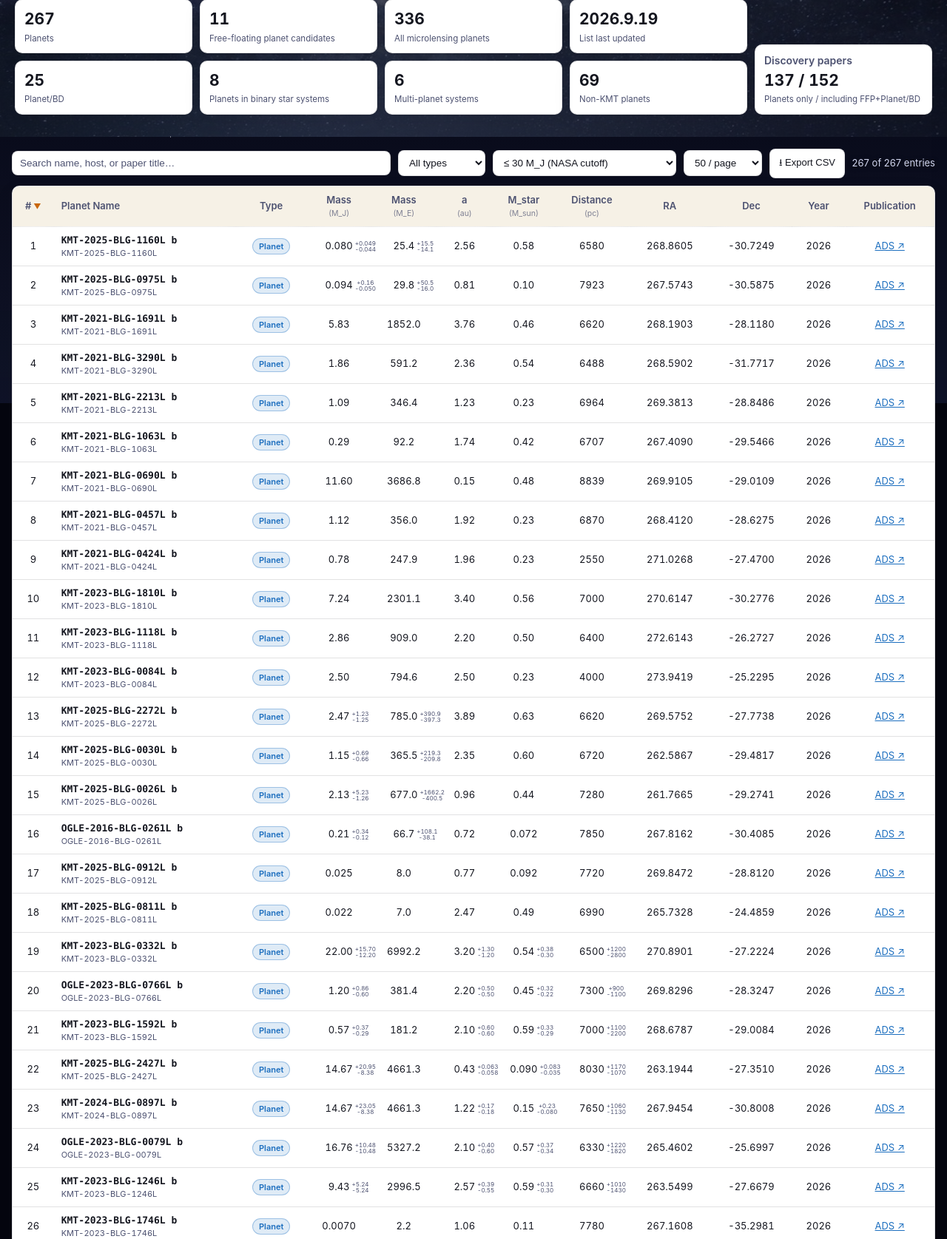
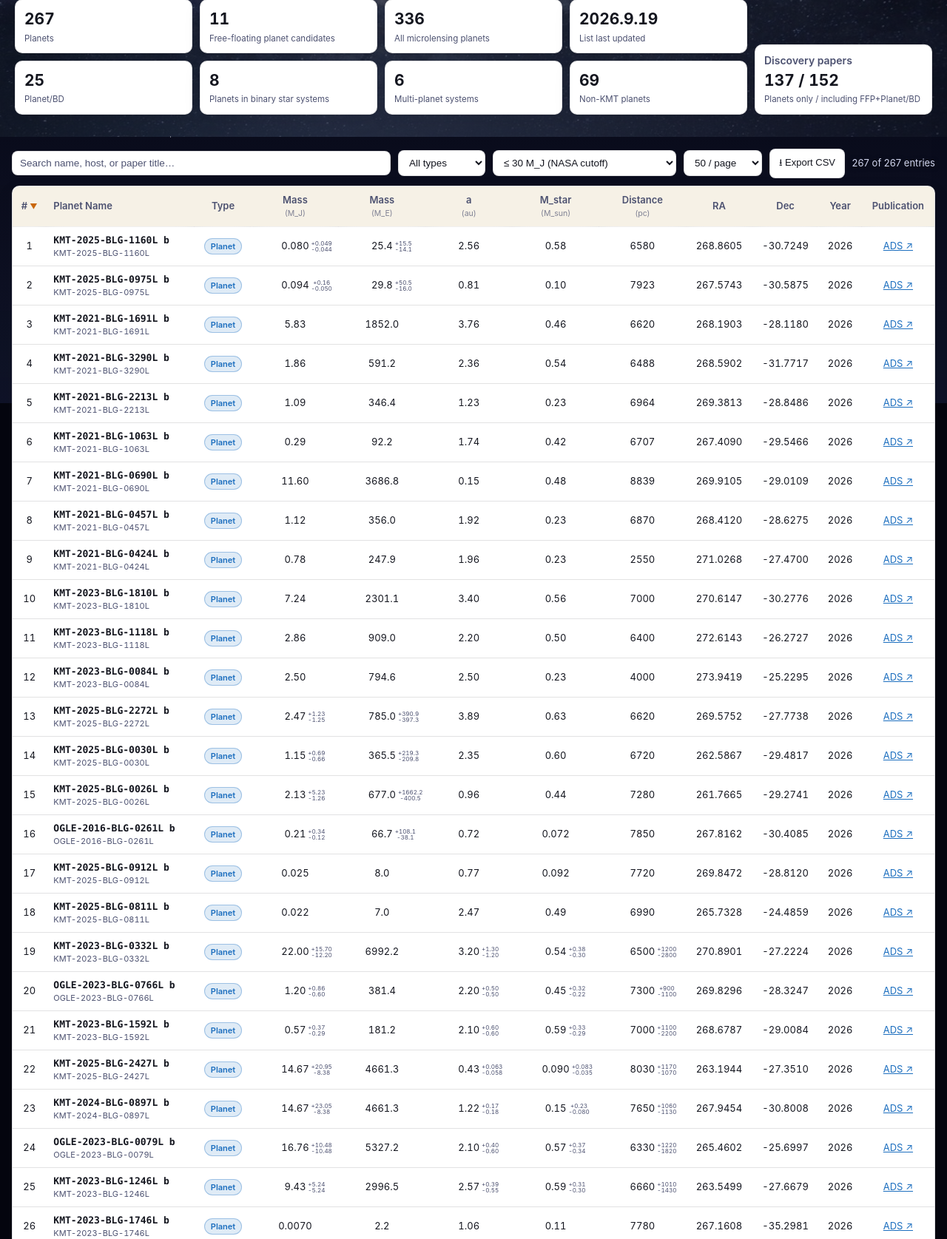
Before and after one commit to bulk17/ExoKMTNet, a PHP site: page / in a window 1280 px wide. Shown: the part 255-1930 px from the top of the page at 74% size. Run offline with PHP 8.4, Linux system fonts and the light colour scheme.

Commit message:
Fix overlapping mass/distance columns in the year-bar popup table
.err-stack (the "+hi/-lo" error margin) is positioned out of flow so
each table's own auto column-sizing never accounts for it. The full
catalog table happens to size those columns wide enough anyway, but a
single year's smaller table (opened from a bar in "Announcements per
year") could size them too tight, spilling the error stack into the
next column.

Adds a col-err class to the five columns that can carry an error stack
(mass x2, semi-major axis, host star mass, distance) with a reserved
minimum width, applied consistently in both app.js's main table and
stats.js's year-bar popup table.

Co-Authored-By: Claude Sonnet 5 <noreply@anthropic.com>
Claude-Session: https://claude.ai/code/session_01GNdpiB2YTdkBJ7rD5g1Sb3

```diff
--- a/assets/css/style.css
+++ b/assets/css/style.css
@@ -688,6 +688,16 @@ table.data tbody tr:has(.empty-state):hover { background: none; }
   cursor: help;
 }
 
+/* Columns that can carry an .err-stack (see above) need a reserved minimum
+   width: the stack is positioned out of flow, so a table's own auto-sizing
+   never accounts for it, and a small subset of rows (e.g. one year's worth
+   in the year-bar popup) can size the column too tight to fit it, spilling
+   into the next column. */
+table.data th.col-err,
+table.data td.col-err {
+  min-width: 108px;
+}
+
 .pager {
   display: flex;
   align-items: center;
--- a/assets/js/app.js
+++ b/assets/js/app.js
@@ -144,6 +144,13 @@
     { key: "pub_year", label: "Year", numeric: true },
     { key: "ads_link", label: "Publication" },
   ];
+
+  // Columns whose value can carry a "+hi/-lo" error stack (see .err-stack in
+  // style.css) - it's absolutely positioned out of flow so the table's own
+  // auto-sizing never accounts for it, and a narrow instance of this table
+  // (e.g. a year with few rows) can size the column too tight to fit it,
+  // overlapping the next column. col-err reserves enough width regardless.
+  var ERR_COLS = { pl_bmassj: true, pl_bmasse: true, pl_orbsmax: true, st_mass: true, sy_dist: true };
 
   // FFPs have no host star, so "a" (semi-major axis) and "M_star" never apply —
   // FFPs have no host star, so "a", "M_star", and "M_E" never apply — drop
@@ -312,6 +319,7 @@
     getColumns().forEach(function (col) {
       var th = document.createElement("th");
       if (col.key === "name") th.classList.add("col-name");
+      if (ERR_COLS[col.key]) th.classList.add("col-err");
       var labelSpan = document.createElement("span");
       labelSpan.className = "col-label";
       labelSpan.textContent = col.label;
@@ -379,7 +387,7 @@
         var rank = start + i + 1;
         return (
           '<tr data-id="' + r._id + '">' +
-          cols.map(function (c) { return '<td class="' + (c.key === "name" ? "col-name" : "") + '">' + cellHtml(r, c, rank) + "</td>"; }).join("") +
+          cols.map(function (c) { return '<td class="' + (c.key === "name" ? "col-name" : ERR_COLS[c.key] ? "col-err" : "") + '">' + cellHtml(r, c, rank) + "</td>"; }).join("") +
           "</tr>"
         );
       }).join("");
--- a/index.html
+++ b/index.html
@@ -5,7 +5,7 @@
 <meta name="viewport" content="width=device-width, initial-scale=1" />
 <title>KMTNet Exoplanet Archive</title>
 <meta name="description" content="A browsable catalog of exoplanets discovered by the Korea Microlensing Telescope Network (KMTNet), modeled after the NASA Exoplanet Archive." />
-<link rel="stylesheet" href="assets/css/style.css?v=20260923a" />
+<link rel="stylesheet" href="assets/css/style.css?v=20260928a" />
 </head>
 <body>
 <div class="wrap">
@@ -153,7 +153,7 @@
 </button>
 
 <script src="assets/data/planets.js?v=20260918"></script>
-<script src="assets/js/app.js?v=20260923a"></script>
+<script src="assets/js/app.js?v=20260928a"></script>
 <script>document.getElementById("buildDate").textContent = new Date(document.lastModified).toISOString().slice(0,10);</script>
 <script>
 (function () {
--- a/stats.html
+++ b/stats.html
@@ -5,7 +5,7 @@
 <meta name="viewport" content="width=device-width, initial-scale=1" />
 <title>Statistics — KMTNet Exoplanet Archive</title>
 <meta name="description" content="Distributions of KMTNet-discovered exoplanets: announcements per year, planet-to-host mass ratio, and distance from the Sun." />
-<link rel="stylesheet" href="assets/css/style.css?v=20260923a" />
+<link rel="stylesheet" href="assets/css/style.css?v=20260928a" />
 </head>
 <body>
 <div class="wrap">
@@ -116,7 +116,7 @@
 </button>
 
 <script src="assets/data/planets.js?v=20260918"></script>
-<script src="assets/js/stats.js?v=20260928c"></script>
+<script src="assets/js/stats.js?v=20260928d"></script>
 <script>
 (function () {
   var fab = document.getElementById("mascotFab");
```
Also changed, not shown: assets/js/stats.js (+8 -2 lines).
